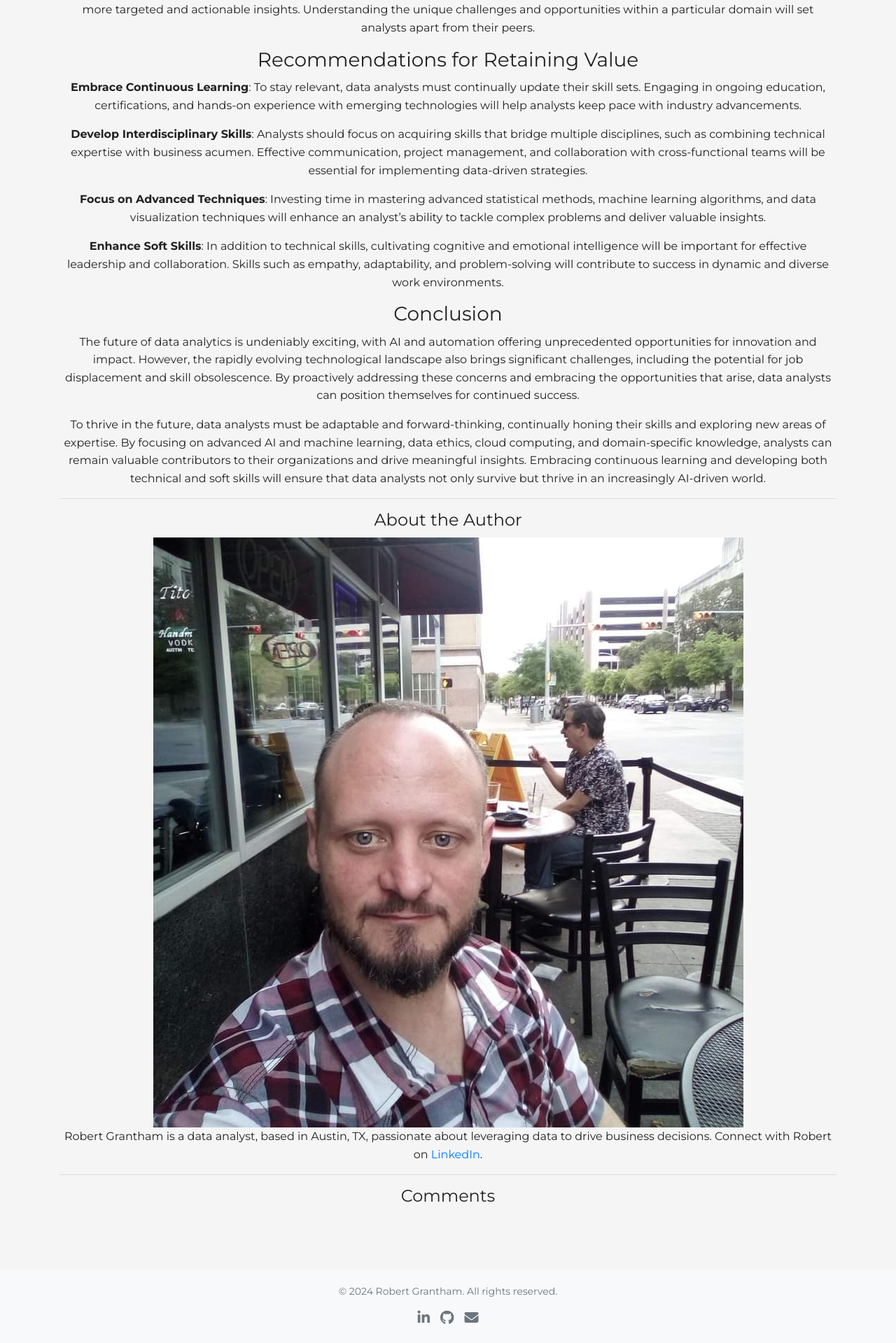
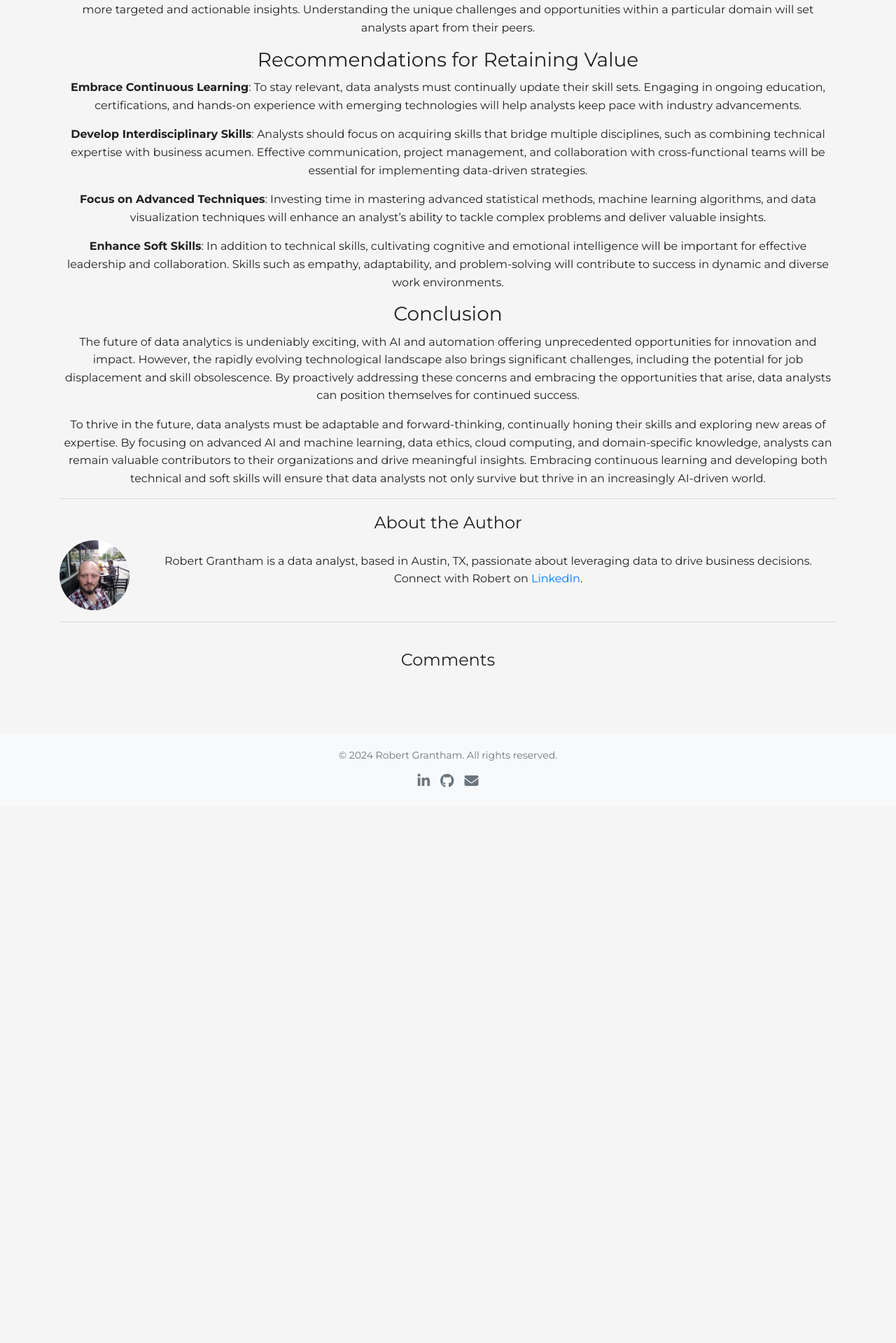
Before and after one commit to rgrantham82/rgrantham82.github.io, a Jekyll site: the page built from _posts/2024-07-20-data-analysts-staying-relevant.md, in a window 1280 px wide. Shown: the part 1476-3395 px from the top of the page at 70% size. Built offline with Jekyll 4.4.1, drawn with Linux system fonts in a browser that asks for light colours; nearby versions of some CDN libraries; comment, search, counter and statistics services are not loaded; after the commit the page ends 2628 px from its top, so only the background shows below that.

Commit message:
Update blog.html

```diff
--- a/_layouts/blog.html
+++ b/_layouts/blog.html
@@ -16,7 +16,7 @@ comments: true
       <h4>About the Author</h4>
       <div class="author-details">
         <img src="/assets/images/profile-image.jpg" alt="Robert Grantham" class="about-image">
-        <p>Robert Grantham is a data analyst, based in Austin, TX, passionate about leveraging data to drive business decisions. Connect with Robert on <a href="https://www.linkedin.com/in/robertgrantham82/">LinkedIn</a>. </p>
+        <p>Robert Grantham is a data analyst, based in Austin, TX, passionate about leveraging data to drive business decisions. Connect with Robert on <a href="https://www.linkedin.com/in/robertgrantham82/">LinkedIn</a>.</p>
       </div>
     </div>
     <hr>
@@ -31,15 +31,36 @@ comments: true
         };
         (function() {
           var d = document,
-            s = d.createElement('script');
+              s = d.createElement('script');
           s.src = 'https://your-disqus-shortname.disqus.com/embed.js';
           s.setAttribute('data-timestamp', +new Date());
           (d.head || d.body).appendChild(s);
         })();
       </script>
-      <noscript>Please enable JavaScript to view the <a href="https://disqus.com/?ref_noscript">comments powered by Disqus.</a>
-      </noscript>
+      <noscript>Please enable JavaScript to view the <a href="https://disqus.com/?ref_noscript">comments powered by Disqus.</a></noscript>
       <script id="dsq-count-scr" src="//robert-grantham-portfolio.disqus.com/count.js" async></script>
     </div>
   </div>
 </section>
+<style>
+  .author-info {
+    margin-top: 20px;
+  }
+
+  .author-details {
+    display: flex;
+    align-items: center;
+  }
+
+  .about-image {
+    border-radius: 50%;
+    margin-right: 15px;
+    width: 100px;
+    height: 100px;
+    object-fit: cover;
+  }
+
+  .comments-section {
+    margin-top: 40px;
+  }
+</style>
```
